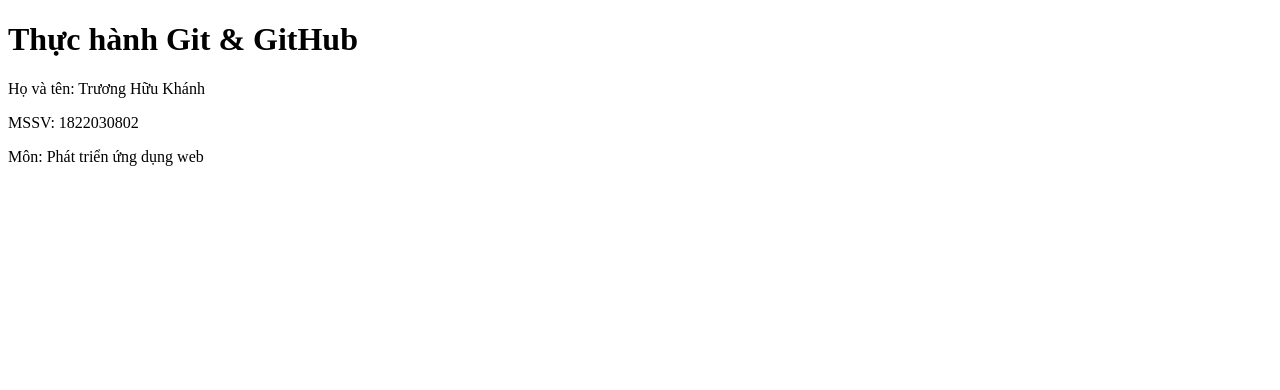
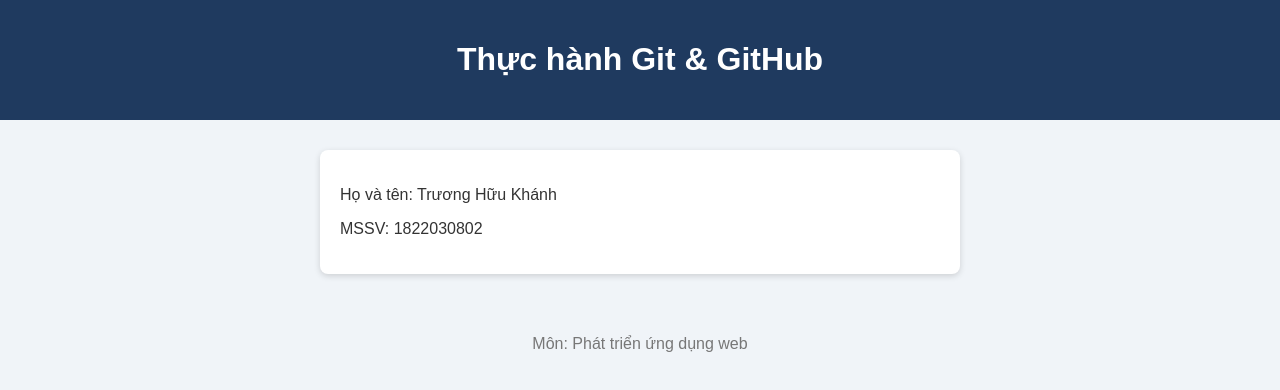
Before and after one commit to 1822030802-ctrl/ThucHanhGit_1822030802, a plain HTML site: page index.html in a window 1280 px wide. Drawn offline with Linux system fonts and the light colour scheme.

Commit message:
Thêm giao diện: style.css và liên kết vào index.html

```diff
--- a/index.html
+++ b/index.html
@@ -3,6 +3,7 @@
 <head>
     <meta charset="UTF-8">
     <meta name="viewport" content="width=device-width, initial-scale=1.0">
+    <link rel="stylesheet" href="style.css">
     <title>Thực hành Git & GitHub</title>
 </head>
 <body>
--- /dev/null
+++ b/style.css
@@ -0,0 +1,29 @@
+body {
+    font-family: Arial, sans-serif;
+    background-color: #f0f4f8;
+    color: #333;
+    margin: 0;
+    padding: 0;
+}
+
+header {
+    background-color: #1f3a5f;
+    color: white;
+    text-align: center;
+    padding: 20px;
+}
+
+main {
+    max-width: 600px;
+    margin: 30px auto;
+    padding: 20px;
+    background-color: white;
+    border-radius: 8px;
+    box-shadow: 0 2px 6px rgba(0, 0, 0, 0.15);
+}
+
+footer {
+    text-align: center;
+    color: #777;
+    padding: 15px;
+}
```
